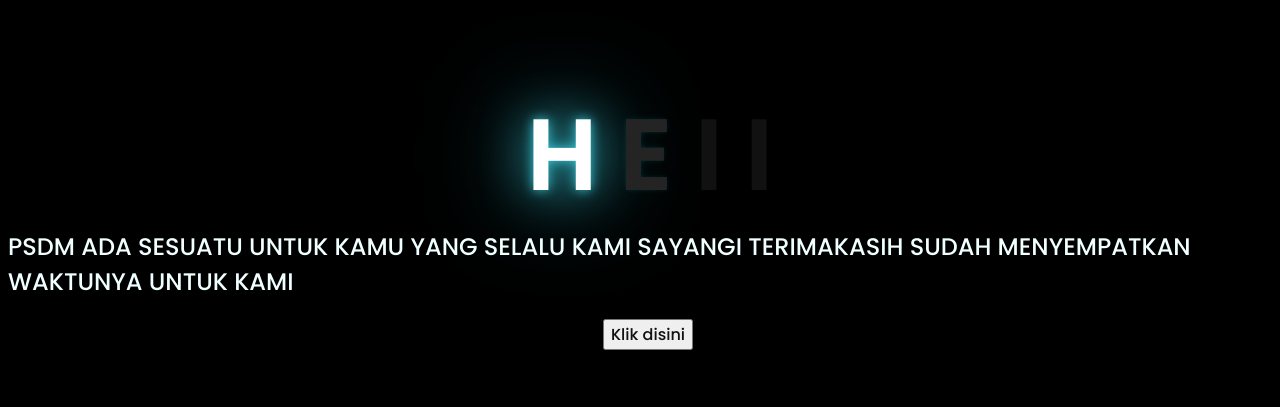
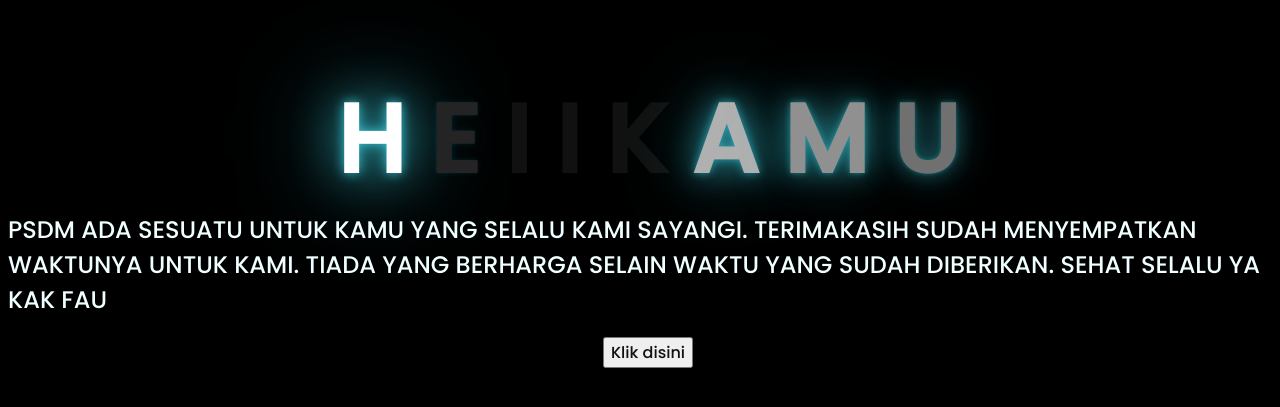
Before and after one commit to dwiaamaliaaa/PAW-PAW, a plain HTML site: page index.html in a window 1280 px wide. Shown: the part 191-598 px from the top of the page. Drawn offline with Linux system fonts and the light colour scheme.

Commit message:
Update index.html

```diff
--- a/index.html
+++ b/index.html
@@ -15,10 +15,14 @@
         <span>E</span>
         <span>I</span>
         <span>I</span>
+        <span>K</span>
+        <span>A</span>
+        <span>M</span>
+        <span>U</span>
     </div>
 
     <div class="description">
-        <span>PSDM ADA SESUATU UNTUK KAMU YANG SELALU KAMI SAYANGI TERIMAKASIH SUDAH MENYEMPATKAN WAKTUNYA UNTUK KAMI</span>
+        <span>PSDM ADA SESUATU UNTUK KAMU YANG SELALU KAMI SAYANGI. TERIMAKASIH SUDAH MENYEMPATKAN WAKTUNYA UNTUK KAMI. TIADA YANG BERHARGA SELAIN WAKTU YANG SUDAH DIBERIKAN. SEHAT SELALU YA KAK FAU</span>
     </div>
     <div class="button">
         <button>
```
